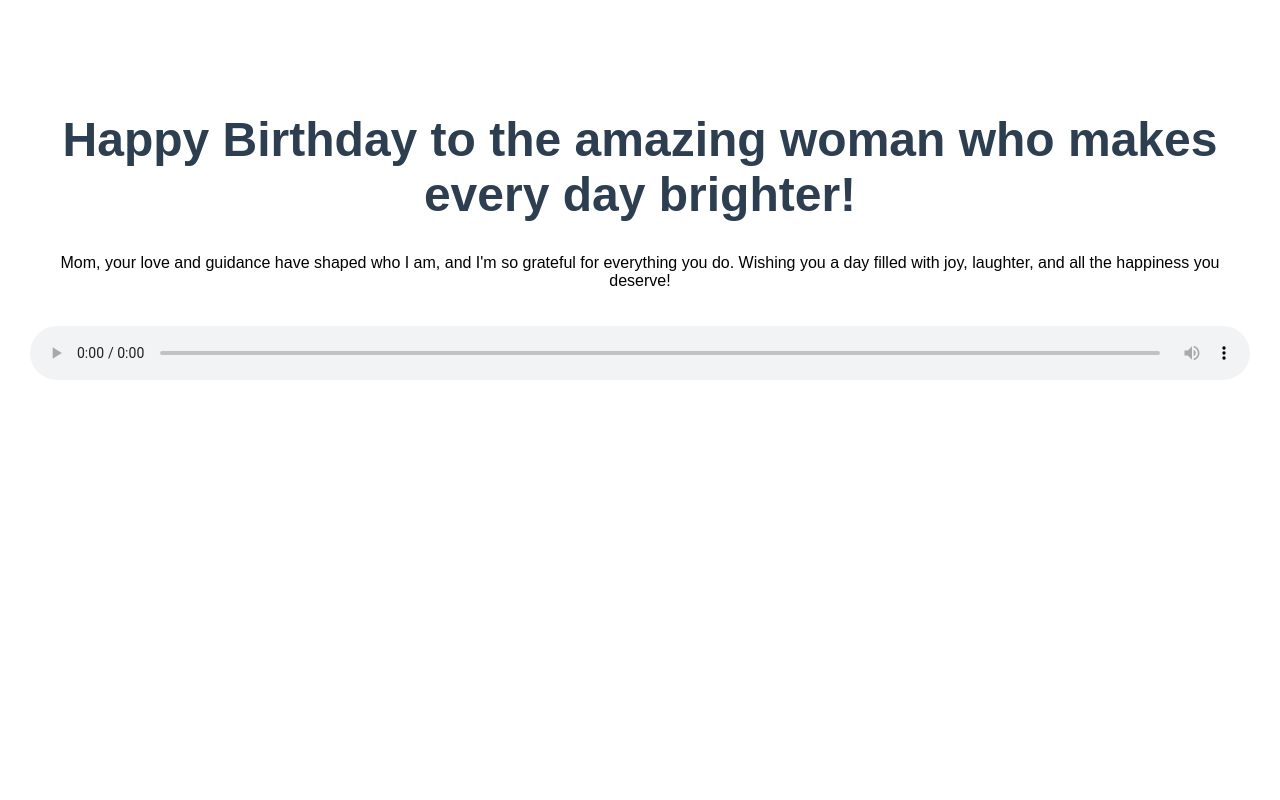
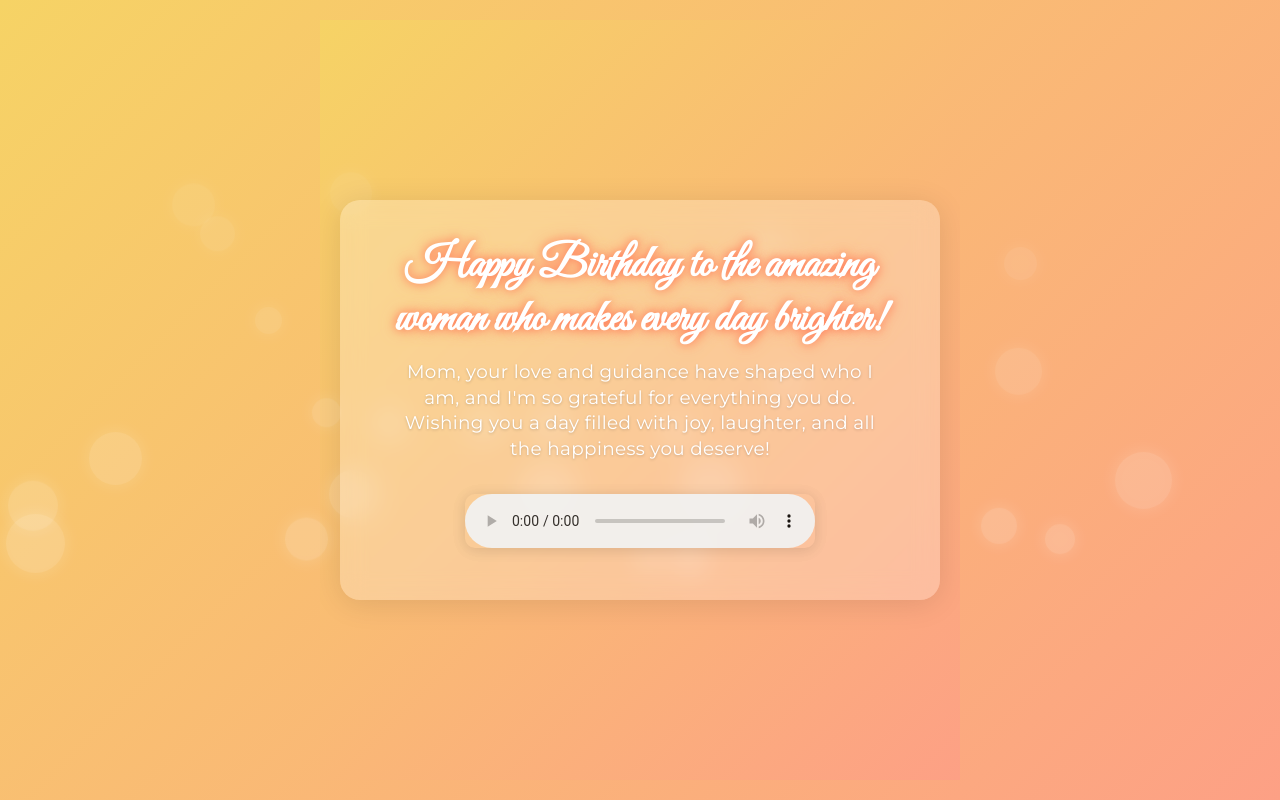
Before and after one commit to KRADHIR/Happy-birthday-amma, a plain HTML site: page birthday.html in a window 1280 px wide. Drawn offline with Linux system fonts and the light colour scheme.

Commit message:
Update birthday.html
Final one

```diff
--- a/birthday.html
+++ b/birthday.html
@@ -1,19 +1,218 @@
 <!DOCTYPE html>
 <html lang="en">
 <head>
-  <meta charset="UTF-8">
-  <meta name="viewport" content="width=device-width, initial-scale=1.0">
+  <meta charset="UTF-8" />
+  <meta name="viewport" content="width=device-width, initial-scale=1" />
   <title>Birthday Wishes</title>
-  <link rel="stylesheet" href="styles.css">
+  <style>
+    @import url('https://fonts.googleapis.com/css2?family=Great+Vibes&family=Montserrat:wght@400;700&display=swap');
+
+    /* Reset & base */
+    * {
+      box-sizing: border-box;
+      margin: 0;
+      padding: 0;
+    }
+    body, html {
+      height: 100%;
+      font-family: 'Montserrat', sans-serif;
+      background: linear-gradient(135deg, #f6d365 0%, #fda085 100%);
+      overflow-x: hidden;
+      display: flex;
+      align-items: center;
+      justify-content: center;
+      padding: 20px;
+      color: #444;
+    }
+
+    /* Animated bubble background */
+    .bubbles {
+      position: fixed;
+      top: 0;
+      left: 0;
+      width: 100vw;
+      height: 100vh;
+      z-index: 0;
+      overflow: hidden;
+      pointer-events: none;
+    }
+
+    .bubble {
+      position: absolute;
+      bottom: -100px;
+      background: rgba(255, 255, 255, 0.3);
+      border-radius: 50%;
+      opacity: 0.7;
+      animation-timing-function: linear;
+      animation-iteration-count: infinite;
+      filter: drop-shadow(0 0 5px rgba(255, 255, 255, 0.2));
+      box-shadow: 0 0 15px 3px rgba(255, 255, 255, 0.2);
+    }
+
+    /* Message container with glassmorphism */
+    .message-container {
+      position: relative;
+      background: rgba(255 255 255 / 0.25);
+      backdrop-filter: blur(12px);
+      -webkit-backdrop-filter: blur(12px);
+      border-radius: 20px;
+      box-shadow:
+        0 4px 30px rgba(0, 0, 0, 0.1);
+      padding: 2.5rem 3rem 3rem;
+      max-width: 600px;
+      text-align: center;
+      z-index: 1;
+      animation: fadeInUp 1.5s ease forwards;
+    }
+
+    /* Heading with a cursive font and a subtle glow animation */
+    h1 {
+      font-family: 'Great Vibes', cursive;
+      font-size: 2.8rem;
+      color: #fff;
+      margin-bottom: 0.7rem;
+      text-shadow:
+        0 0 6px #ff7e5f,
+        0 0 10px #feb47b;
+      animation: glow 3s ease-in-out infinite alternate;
+      line-height: 1.2;
+    }
+
+    /* Paragraph styling */
+    p {
+      font-size: 1.15rem;
+      color: #fff;
+      margin-bottom: 2rem;
+      line-height: 1.4;
+      font-weight: 500;
+      text-shadow: 0 1px 3px rgba(0,0,0,0.2);
+      letter-spacing: 0.02em;
+    }
+
+    /* Animated audio player */
+    audio {
+      width: 100%;
+      max-width: 350px;
+      outline: none;
+      border-radius: 10px;
+      box-shadow: 0 2px 15px rgba(0,0,0,0.15);
+      opacity: 0.9;
+      transition: opacity 0.3s ease;
+      cursor: pointer;
+    }
+    audio:hover,
+    audio:focus {
+      opacity: 1;
+      box-shadow:
+        0 4px 25px rgba(255, 126, 95, 0.8),
+        0 0 10px rgba(255, 126, 95, 0.6);
+      outline: none;
+    }
+
+    /* Responsive sizing */
+    @media (max-width: 480px) {
+      .message-container {
+        padding: 2rem 1.5rem 2.5rem;
+        max-width: 90vw;
+      }
+      h1 {
+        font-size: 2rem;
+      }
+      p {
+        font-size: 1rem;
+      }
+    }
+
+    /* Animations */
+    @keyframes glow {
+      from {
+        text-shadow:
+          0 0 6px #ff7e5f,
+          0 0 10px #feb47b;
+      }
+      to {
+        text-shadow:
+          0 0 20px #ff6347,
+          0 0 35px #ff7e5f;
+      }
+    }
+
+    @keyframes fadeInUp {
+      0% {
+        opacity: 0;
+        transform: translateY(30px);
+      }
+      100% {
+        opacity: 1;
+        transform: translateY(0);
+      }
+    }
+  </style>
 </head>
 <body>
-  <div class="message-container">
+
+  <div class="bubbles" aria-hidden="true"></div>
+
+  <div class="message-container" role="main" aria-label="Birthday wishes message">
     <h1>Happy Birthday to the amazing woman who makes every day brighter!</h1>
     <p>Mom, your love and guidance have shaped who I am, and I'm so grateful for everything you do. Wishing you a day filled with joy, laughter, and all the happiness you deserve!</p>
     <audio controls autoplay>
-      <source src="song.mp3" type="audio/mp3">
+      <source src="song.mp3" type="audio/mp3" />
       Your browser does not support the audio element.
     </audio>
   </div>
+
+  <script>
+    // Bubble animation script
+    const bubbleContainer = document.querySelector('.bubbles');
+    const bubbleCount = 25;
+
+    function randomInt(min, max) {
+      return Math.floor(Math.random() * (max - min + 1)) + min;
+    }
+
+    function createBubble() {
+      const bubble = document.createElement('div');
+      const size = randomInt(20, 60);
+      bubble.style.width = size + 'px';
+      bubble.style.height = size + 'px';
+      bubble.classList.add('bubble');
+      bubble.style.left = randomInt(0, window.innerWidth) + 'px';
+      bubble.style.animationDuration = (randomInt(7000, 15000) / 1000) + 's';
+      bubble.style.animationName = 'rise';
+      bubble.style.animationTimingFunction = 'linear';
+      bubble.style.animationIterationCount = 'infinite';
+      bubble.style.opacity = (Math.random() * 0.3 + 0.4).toFixed(2);
+
+      bubbleContainer.appendChild(bubble);
+
+      bubble.addEventListener('animationiteration', () => {
+        bubble.style.left = randomInt(0, window.innerWidth) + 'px';
+        bubble.style.opacity = (Math.random() * 0.3 + 0.4).toFixed(2);
+        bubble.style.animationDuration = (randomInt(7000, 15000) / 1000) + 's';
+      });
+    }
+
+    for(let i = 0; i < bubbleCount; i++) {
+      createBubble();
+    }
+  </script>
+
+  <style>
+    @keyframes rise {
+      0% {
+        transform: translateY(0);
+        opacity: 0;
+      }
+      10% {
+        opacity: 0.7;
+      }
+      100% {
+        transform: translateY(-120vh);
+        opacity: 0;
+      }
+    }
+  </style>
+
 </body>
 </html>
```
